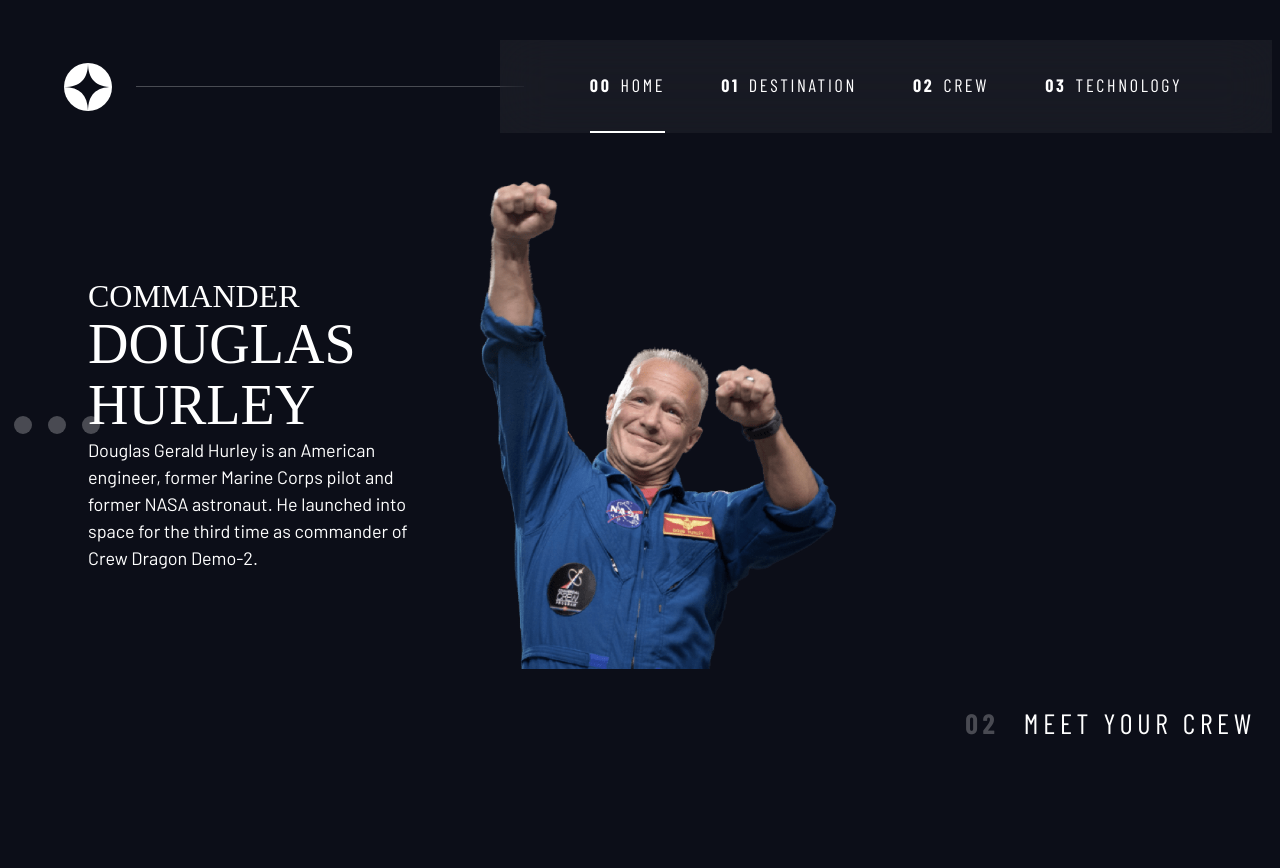
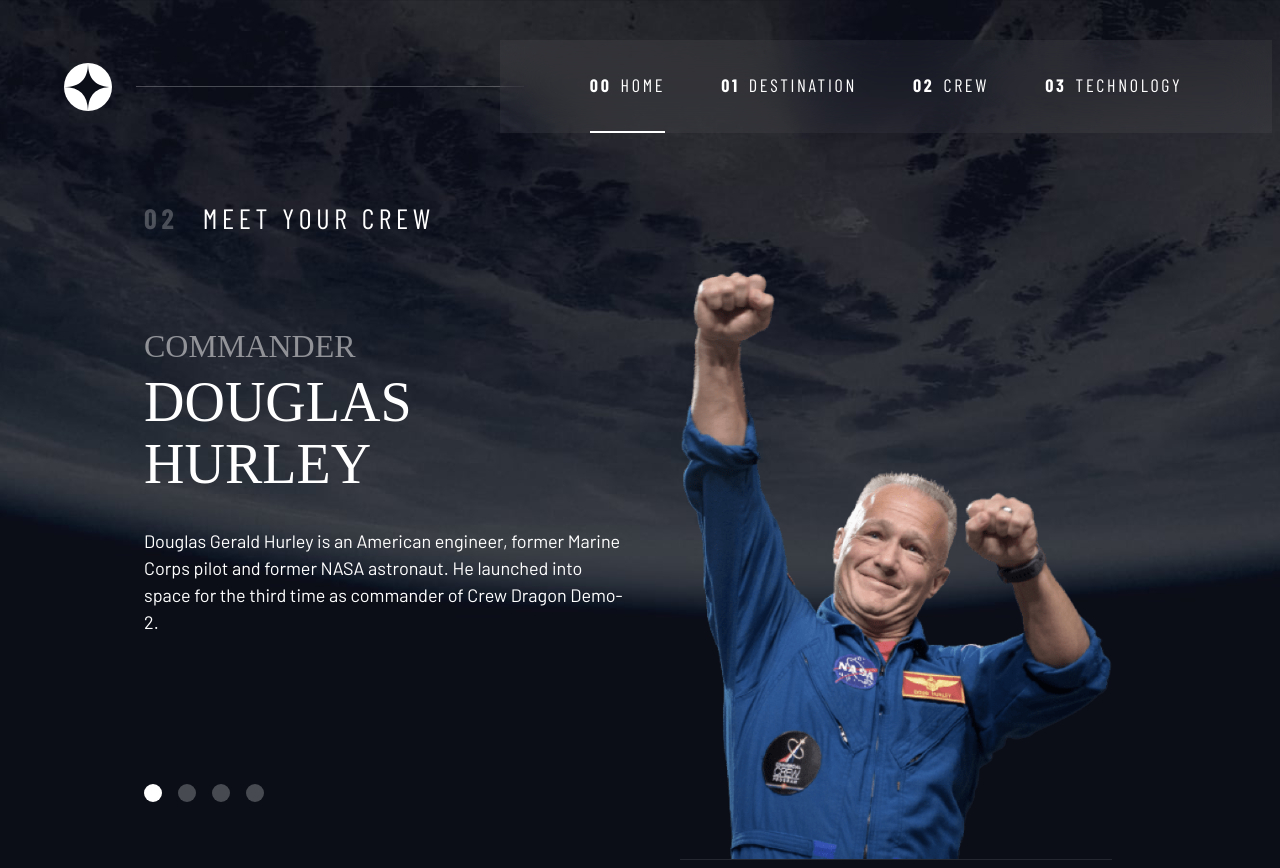
Before and after one commit to Fatima-hub333/Space_Tourism_Website, a plain HTML site: page crew-commander.html in a window 1280 px wide. Before the commit the page ends 816 px from the top, so only its background shows below. Drawn offline with nearby package versions, Linux system fonts and the light colour scheme; a web font is replaced by a local one.

Commit message:
Finalize the crew page

```diff
--- a/crew-commander.html
+++ b/crew-commander.html
@@ -40,9 +40,11 @@
       <button area-selected="false"><span class="sr-only">The pilot</span></button>
       <button area-selected="false"><span class="sr-only">The crew engineer</span></button>
     </div>
-    <article class="crew-details">
-    <h2 class="fs-600 ff-serif uppercase">Commander</h2>
-    <p class="fs-700 uppercase ff-serif">Douglas Hurley</p>
+    <article class="crew-details flow">
+      <header class="flow flow--space-small">
+        <h2 class="fs-600 ff-serif uppercase">Commander</h2>
+        <p class="fs-700 uppercase ff-serif">Douglas Hurley</p>
+      </header>
 
     <p>Douglas Gerald Hurley is an American engineer, former Marine Corps pilot
     and former NASA astronaut. He launched into space for the third time as
--- a/index.css
+++ b/index.css
@@ -156,6 +156,10 @@
 
 .flow > * + *{
   margin-top: var(--flow-space, 1rem);
+}
+
+.flow--space-small {
+  --flow-space: .5rem;
 }
 
 .container {
@@ -377,9 +381,10 @@
 
 .underline-indicators > *{
   cursor: pointer;
-  padding: var(--underline-gap, 1rem) 0;
+  padding: var(--underline-gap, .5rem) 0;
   border: 0;
   border-bottom: 2px solid hsl(var(--clr-white) / 0);
+  background-color: transparent;
 }
 
 .underline-indicators > *:hover,
@@ -439,6 +444,42 @@
   }
 }
 
+/* destination */
+.destination {
+    background-image: url(./assets/destination/background-destination-mobile.jpg);
+}
+
+@media (min-width: 35rem) {
+    .destination {
+        background-position: center center;
+        background-image: url(./assets/destination/background-destination-tablet.jpg);
+    }
+}
+
+@media (min-width: 45rem) {
+    .destination {
+        background-image: url(./assets/destination/background-destination-desktop.jpg);
+    }
+}
+
+/* crew */
+.crew {
+  background-image: url(./assets/home/background-crew-mobile.jpg);
+}
+
+@media (min-width: 35rem) {
+    .crew {
+      background-position: center center;
+      background-image: url(./assets/crew/background-crew-tablet.jpg);
+    }
+}
+
+@media (min-width: 45rem) {
+    .crew {
+      background-image: url(./assets/crew/background-crew-desktop.jpg);
+    }
+}
+
 /* ---------------------------*/
 /* Layout                    */
 /* --------------------------*/
@@ -493,6 +534,35 @@
   font-size: 1.75rem;
 }
 
+/* Crew layout */
+.grid-container--crew {
+  --flow-space: 2rem ;
+  grid-template-areas:
+    'title'
+    'image'
+    'tabs'
+    'content'
+  ;
+}
+
+.grid-container--crew > img {
+  grid-area: image;
+  max-width: 60%;
+  border-bottom: 1px solid hsl( var(--clr-white) / .1);
+}
+
+.grid-container--crew > .dot-indicators {
+  grid-area: tabs;
+}
+
+.grid-container--crew > .crew-details {
+  grid-area: content;
+}
+
+.crew-details h2 {
+  opacity: .5;
+}
+
 @media (min-width: 35em) {
   .numbered-title {
     justify-self: start;
@@ -500,9 +570,18 @@
   }
 
   .destination-meta {
-  flex-direction: row;
-  justify-content: space-evenly;
-}
+    flex-direction: row;
+    justify-content: space-evenly;
+  }
+
+  .grid-container--crew {
+    padding-bottom: 0;
+    grid-template-areas:
+    'title'
+    'content'
+    'tabs'
+    'image';
+  }
 }
 
 @media (min-width: 45em) {
@@ -536,7 +615,8 @@
     '. image content .'
   }
 
-  .grid-container--destination > img {
+  .grid-container--destination > img,
+  .grid-container--crew > img {
     max-width: 90%;
   }
 
@@ -544,4 +624,20 @@
     --gap: min(6vw, 6rem);
     justify-content: start;
   }
+
+  .grid-container--crew {
+    padding-bottom: 0;
+    grid-template-areas:
+    '. title title .'
+    '. content image .'
+    '. tabs image .'
+  }
+
+  .grid-container--crew > .dot-indicators{
+    justify-self: start;
+  }
+
+  /* .grid-container--crew > img{
+    align-self: end;
+  } */
 }
```
Also changed, not shown: CSS_designSystem_practice/design-system.html (+3 -3 lines), destination-monn.html (+5 -5 lines).
